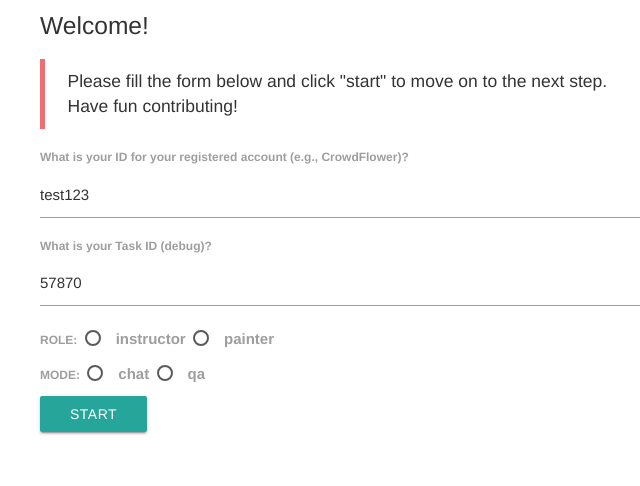
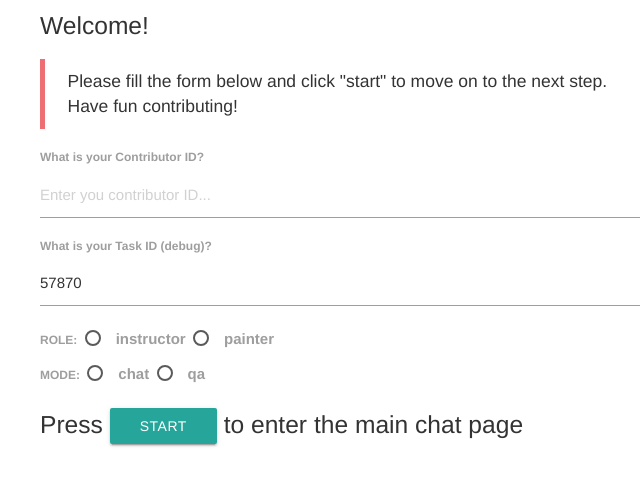
Before and after one commit to uvavision/chat-crowd, a Flask app: page / in a window 1280 px wide. Shown: the top 486 px of the page, without its empty margins (167-807 px from the left). Run offline with Flask 2, Linux system fonts and the light colour scheme; some libraries are stand-ins or nearby versions.

Commit message:
adjust UI in index page

```diff
--- a/main/core/forms.py
+++ b/main/core/forms.py
@@ -14,7 +14,7 @@ class MultiCheckboxField(SelectMultipleField):
 
 
 class LoginForm(FlaskForm):
-    workerid = StringField('worderid', id='workerid', validators=[Required()], default="test123")
+    workerid = StringField('worderid', id='workerid', validators=[Required()], render_kw={"placeholder": "Enter you contributor ID..."})
     # username = StringField('username', id="username", validators=[Required()], default="user_default")
     task_id = StringField('task_id', id="task_id", validators=[Required()], default="57870")
     role = RadioField('role', choices=[('user', 'instructor'), ('agent', 'painter')],
--- a/main/templates/index.html
+++ b/main/templates/index.html
@@ -30,7 +30,7 @@
 
         <form method="POST">
           {{ form.hidden_tag() }}
-          <label for="workerid">What is your ID for your registered account (e.g., CrowdFlower)?</label>
+          <label for="workerid">What is your Contributor ID?</label>
           <div class='red-text'>{% for error in form.workerid.errors %}{{ error }}{% endfor %}</div>
           {{ form.workerid() }}
 
@@ -75,7 +75,7 @@
             </label>
           </div>
           <div>
-          {{ form.submit(class_="btn btn-primary") }}
+              <h5>Press {{ form.submit(class_="btn btn-primary") }} to enter the main chat page</h5>
           </div>
         </form>
       </div>
```
